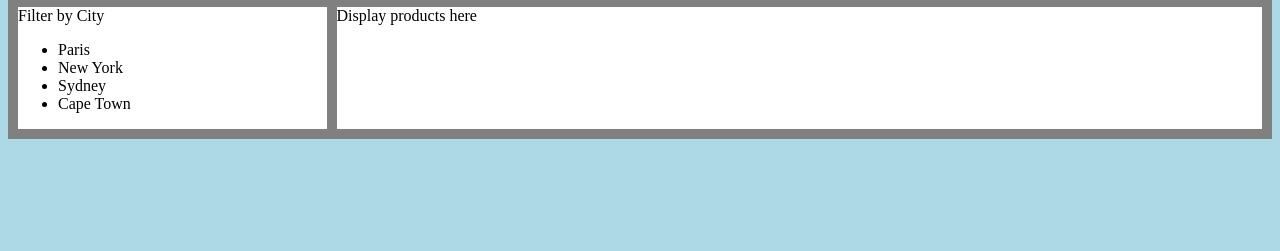
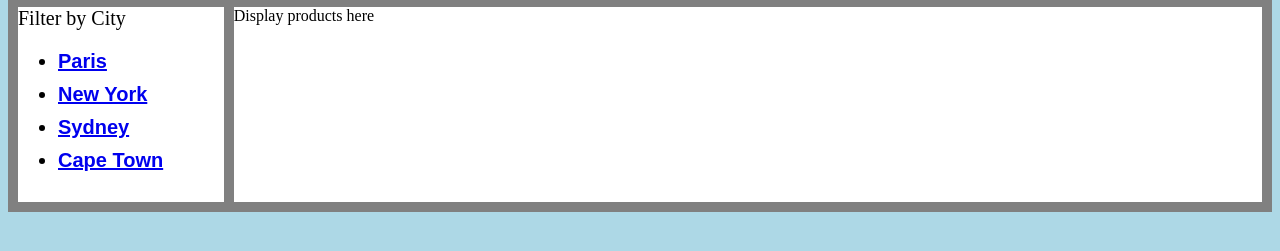
Before and after one commit to Maksura1/AirBnb, a website: page client/homes.html in a window 1280 px wide. Shown: the part 391-642 px from the top of the page. Drawn offline with Linux system fonts and the light colour scheme.

Commit message:
changed the sidebar to links

```diff
--- a/client/homes.html
+++ b/client/homes.html
@@ -17,10 +17,10 @@
 	 <div id="sidebar">
 		 Filter by City
 		 <ul>
-			 <li> Paris </li>
-			 <li> New York </li>
-			 <li> Sydney </li>
-			 <li> Cape Town </li>
+			 <li> <a href="#"> Paris </a> </li>
+			 <li> <a href="#"> New York </a></li>
+			 <li> <a href="#"> Sydney </a></li>
+			 <li> <a href="#"> Cape Town </a></li>
 		 </ul>
    </div>
 
--- a/client/styles.css
+++ b/client/styles.css
@@ -17,13 +17,24 @@ body {
 	padding-right: 10px;
 	padding-left: 10px;
 	display: grid;
-	grid-template-columns: 1fr 3fr;
+	grid-template-columns: 1fr 5fr;
 	column-gap: 10px;
 
 }
 
 #sidebar {
 	background-color: white;
+	font-style:normal;
+	font-size: 20px;
+}
+
+#sidebar ul li a {
+	font-weight: bold;
+	font-family: sans-serif;
+	co
+	font-size: 17px;
+	display: block;
+	padding-bottom: 10px;
 }
 #products {
 	background-color: white;
```
